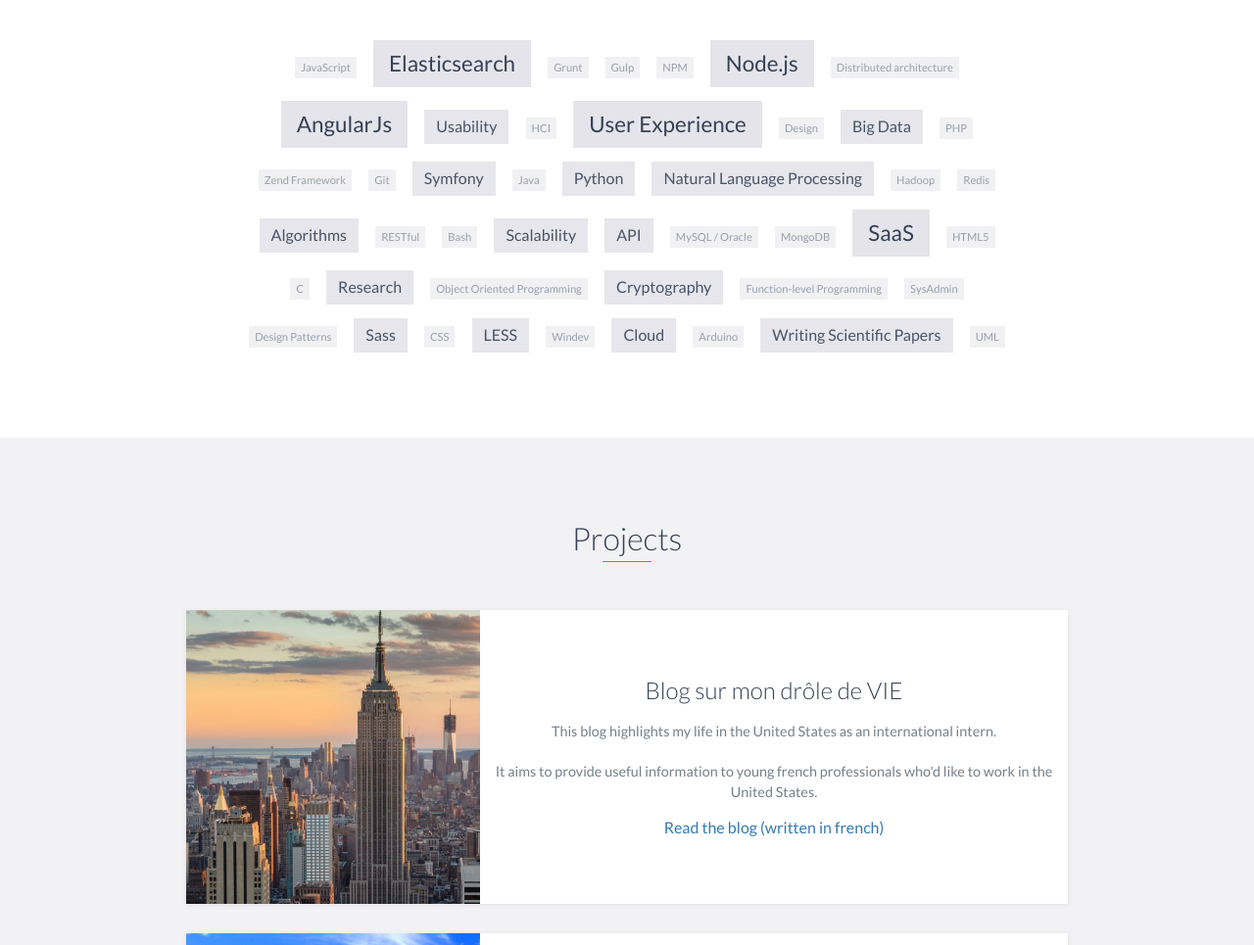
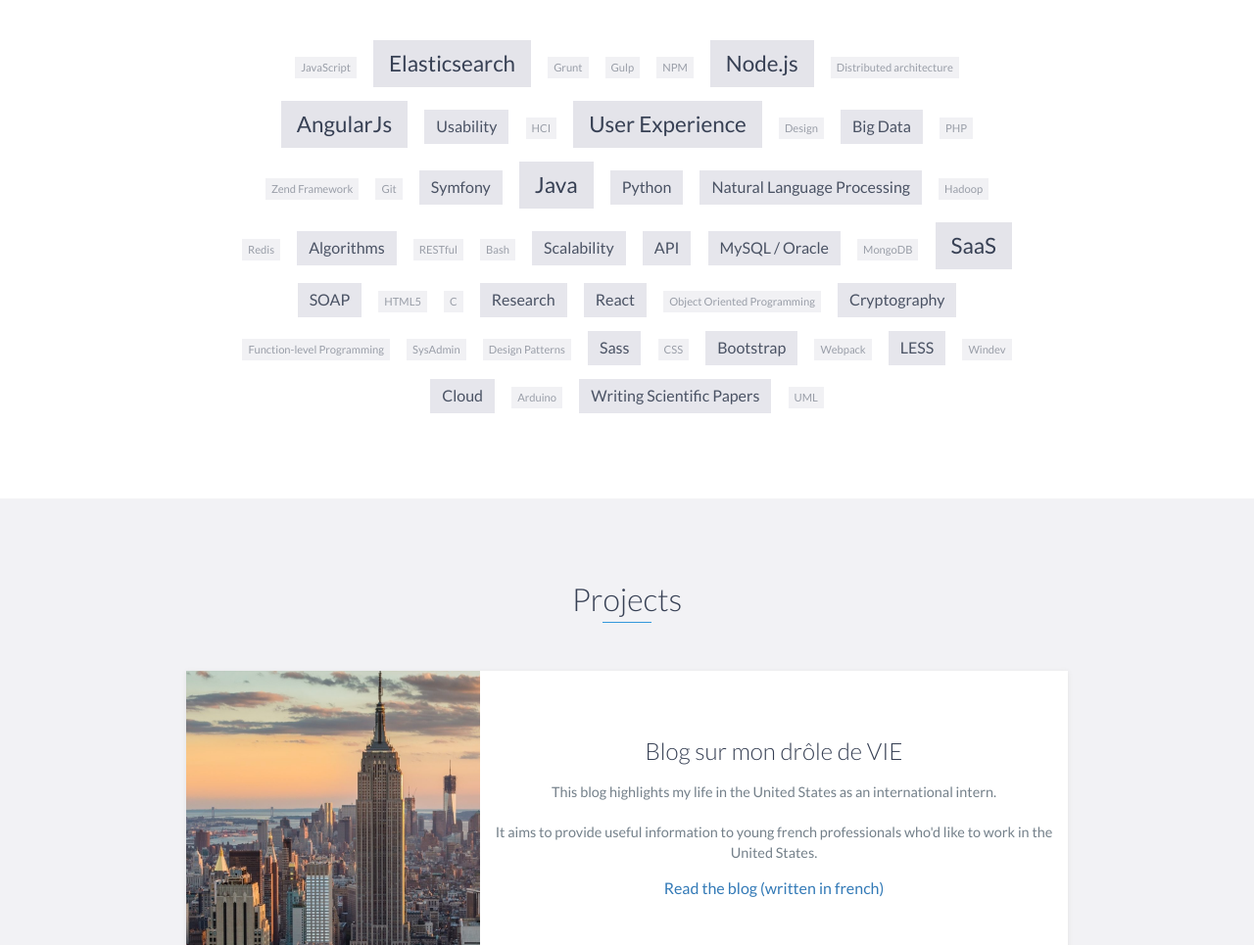
Before and after one commit to ganoninc/resume, a website: page index.html in a window 1280 px wide. Shown: the part 4580-5545 px from the top of the page at 98% size. Drawn offline with nearby package versions, Linux system fonts and the light colour scheme.

Commit message:
change skills

```diff
--- a/index.html
+++ b/index.html
@@ -341,7 +341,7 @@
             <li class="other-skill">Zend Framework</li>
             <li class="other-skill">Git</li>
             <li>Symfony</li>
-            <li class="other-skill">Java</li>
+            <li class="main-skill">Java</li>
             <li>Python</li>
             <li>Natural Language Processing</li>
             <li class="other-skill">Hadoop</li>
@@ -351,12 +351,14 @@
             <li class="other-skill">Bash</li>
             <li>Scalability</li>
             <li>API</li>
-            <li class="other-skill">MySQL / Oracle</li>
+            <li>MySQL / Oracle</li>
             <li class="other-skill">MongoDB</li>
             <li class="main-skill">SaaS</li>
+            <li>SOAP</li>
             <li class="other-skill">HTML5</li>
             <li class="other-skill">C</li>
             <li>Research</li>
+            <li>React</li>
             <li class="other-skill">Object Oriented Programming</li>
             <li>Cryptography</li>
             <li class="other-skill">Function-level Programming</li>
@@ -364,6 +366,8 @@
             <li class="other-skill">Design Patterns</li>
             <li>Sass</li>
             <li class="other-skill">CSS</li>
+            <li>Bootstrap</li>
+            <li class="other-skill">Webpack</li>
             <li>LESS</li>
             <li class="other-skill">Windev</li>
             <li>Cloud</li>
```
